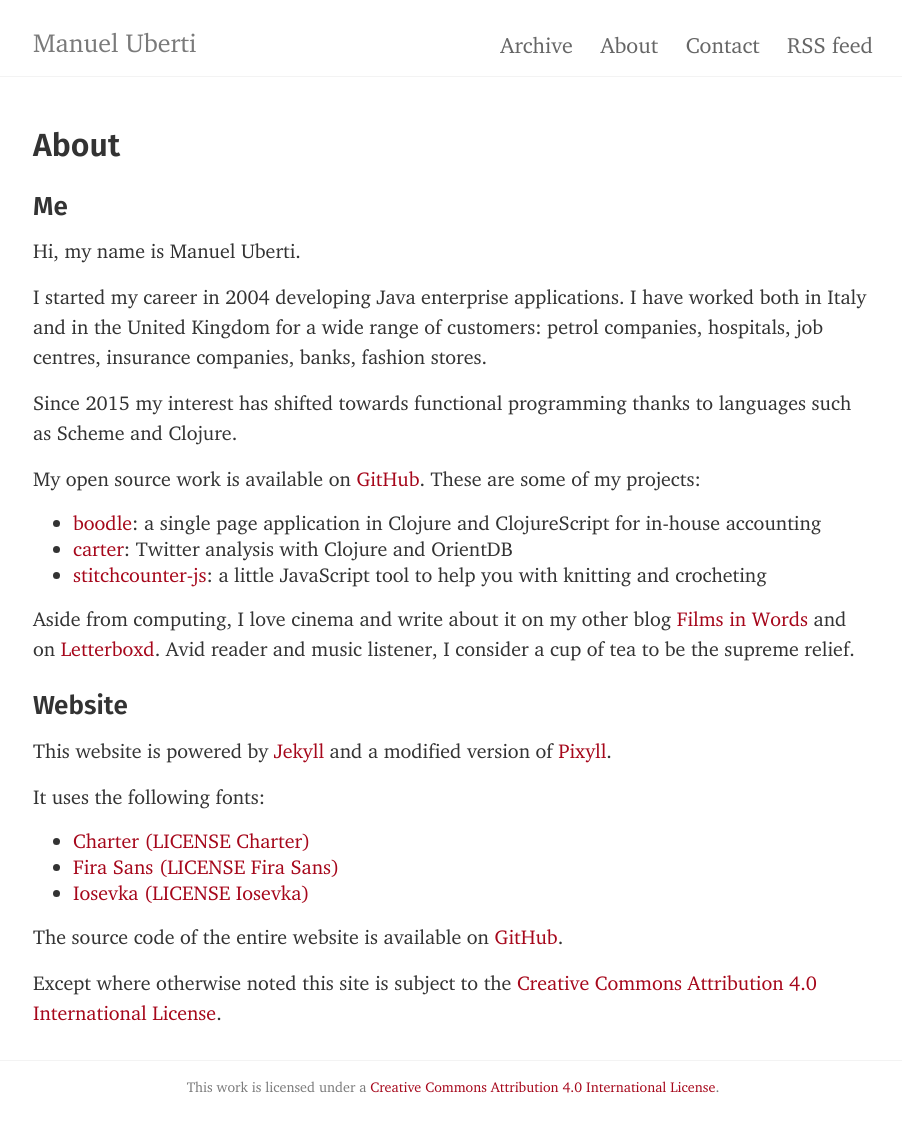
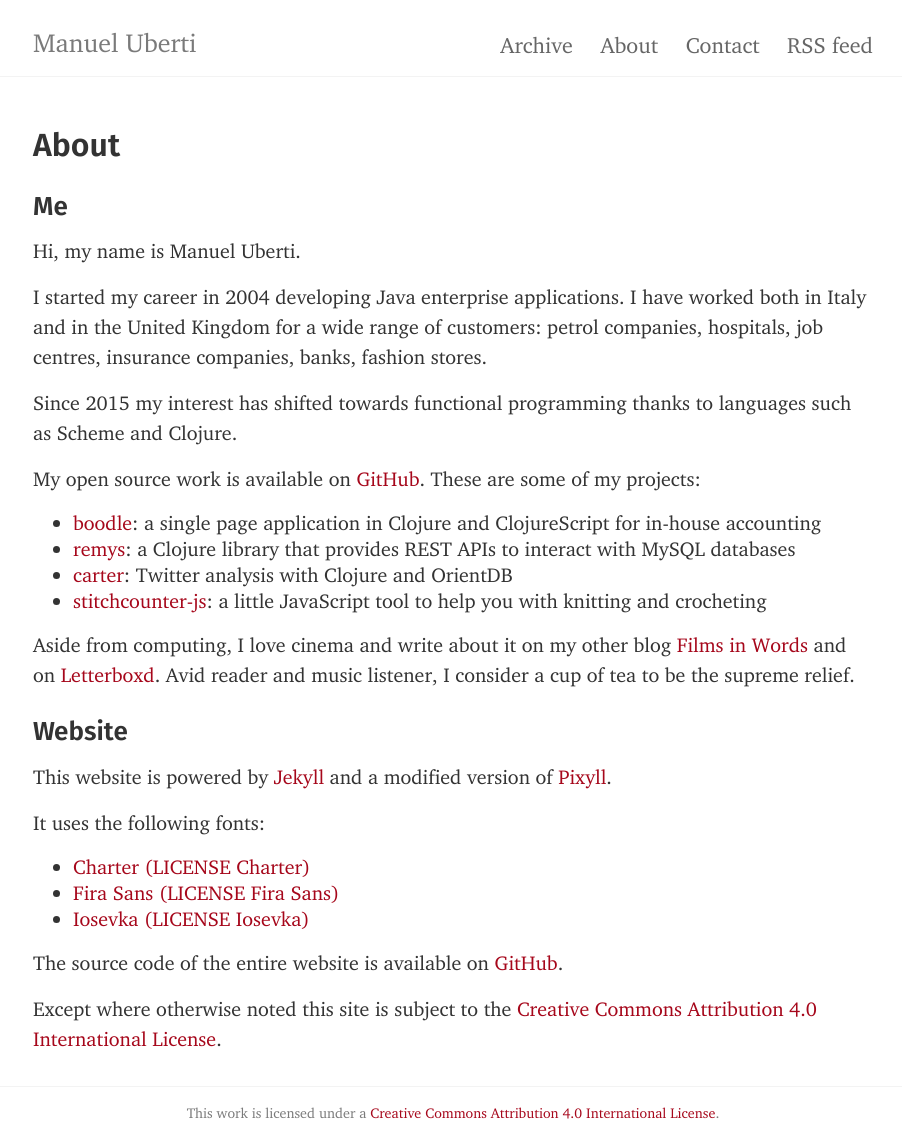
Before and after one commit to manuel-uberti/manuel-uberti.github.io, a Jekyll site: the page built from about.md, in a window 1280 px wide. Shown: the whole page, without its empty margins (187-1089 px from the left). Built offline with Jekyll 4.4.1, drawn with Linux system fonts in a browser that asks for light colours; before the commit the page ends 1112 px from its top, so only the background shows below that.

Commit message:
Add remys

```diff
--- a/about.md
+++ b/about.md
@@ -22,6 +22,8 @@ My open source work is available on
 
 - [boodle](https://manuel-uberti.github.io/programming/2017/11/26/boodle/):
   a single page application in Clojure and ClojureScript for in-house accounting
+- [remys](https://github.com/7bridges-eu/remys): a Clojure library that provides
+  REST APIs to interact with MySQL databases
 - [carter](https://github.com/7bridges-eu/carter): Twitter analysis with Clojure
   and OrientDB
 - [stitchcounter-js](https://github.com/manuel-uberti/stitchcounter-js):
```
